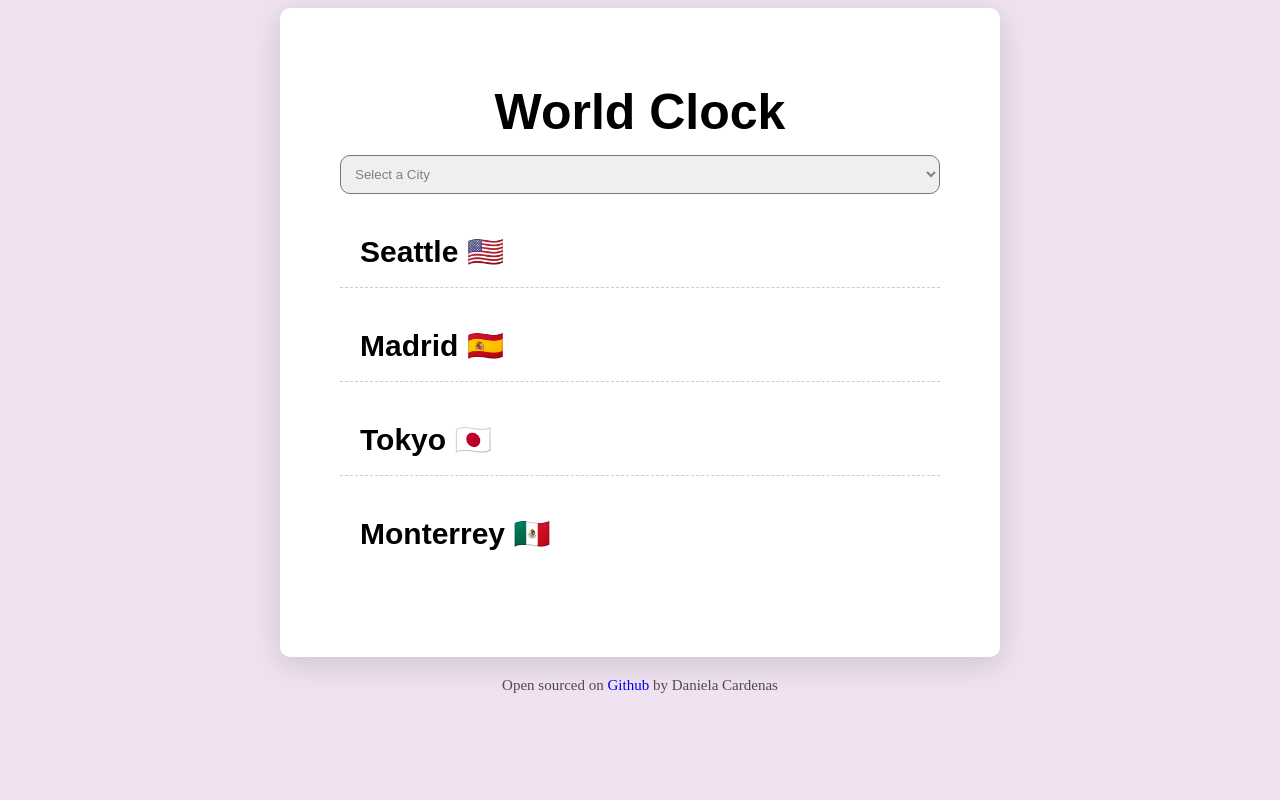
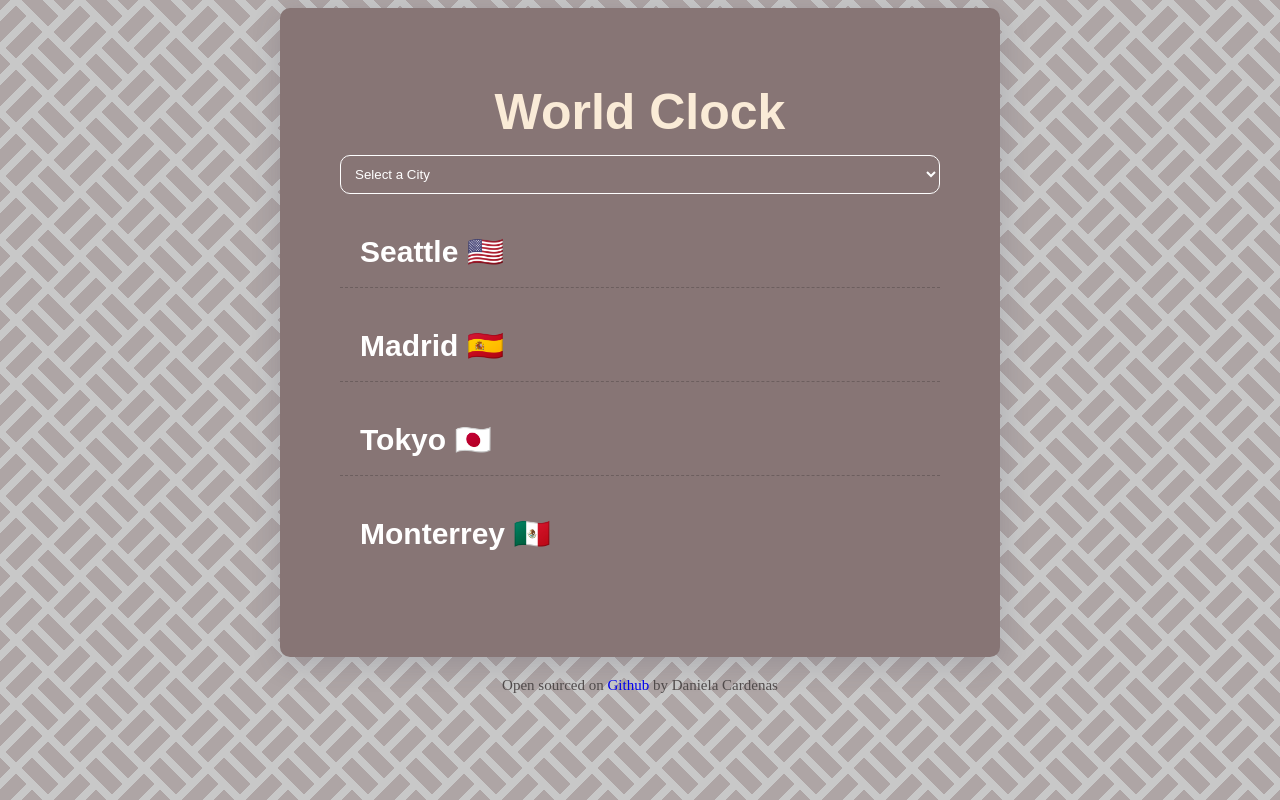
Before and after one commit to DanielaCardenasZ/ShecodesplusAdd-On, a plain HTML site: page index.html in a window 1280 px wide. Drawn offline with nearby package versions, Linux system fonts and the light colour scheme; a script that the page names is missing.

Commit message:
Change of style

```diff
--- a/javascript/javascript.js
+++ b/javascript/javascript.js
@@ -51,7 +51,7 @@ function updateCity(event) {
             "h:mm:ss"
           )}<small>${cityTime.format("A")}</small>
           </div>
-        </div>`;
+        </div> <a href= "index.html"> All Cities </a>`;
   }, 1000);
 }
 
--- a/style/index.css
+++ b/style/index.css
@@ -2,6 +2,7 @@ h1 {
   text-align: center;
   font-family: sans-serif;
   font-size: 50px;
+  color: antiquewhite;
 }
 h2 {
   margin: 0 0 5px;
@@ -17,7 +18,29 @@ a {
   text-decoration-line: none;
 }
 body {
-  background-color: rgb(240, 226, 240);
+  background: linear-gradient(135deg, #0000 20.5%, #c8c8c8 0 29.5%, #0000 0) 0
+      16px,
+    linear-gradient(45deg, #0000 8%, #c8c8c8 0 17%, #0000 0 58%) 32px 0,
+    linear-gradient(
+      135deg,
+      #0000 8%,
+      #c8c8c8 0 17%,
+      #0000 0 58%,
+      #c8c8c8 0 67%,
+      #0000 0
+    ),
+    linear-gradient(
+      45deg,
+      #0000 8%,
+      #c8c8c8 0 17%,
+      #0000 0 58%,
+      #c8c8c8 0 67%,
+      #0000 0 83%,
+      #c8c8c8 0 92%,
+      #0000 0
+    ),
+    #aea5a5;
+  background-size: 64px 64px;
 }
 select {
   padding: 12px;
@@ -31,7 +54,7 @@ select {
 .container {
   max-width: 600px;
   margin: 0 auto;
-  background: White;
+  background: rgb(135, 117, 117);
   padding: 60px;
   box-shadow: rgba(67, 67, 83, 0.2) 0px 7px 29px 0px;
   font-family: Arial, Helvetica, sans-serif;
@@ -47,6 +70,7 @@ select {
   margin: 28px 0;
   padding: 20px;
   border-bottom: 1px dashed rgba(0, 0, 0, 0.2);
+  color: rgb(255, 255, 255);
 }
 .cities:last-child {
   border: none;
@@ -65,7 +89,8 @@ select {
   display: block;
   width: 100%;
   border-radius: 10px;
+  border-color: white;
   padding: 10px;
-  color: grey;
-  opacity: 10px;
+  color: rgb(255, 255, 255);
+  background: rgb(135, 117, 117);
 }
```
